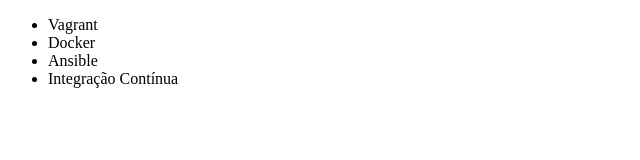
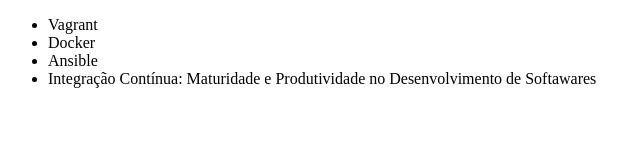
Before and after one commit to Yasmin-tech/alura-git, a plain HTML site: page index.html in a window 1280 px wide. Shown: the whole page, without its empty margins (0-640 px from the left). Drawn offline with Linux system fonts and the light colour scheme.

Commit message:
Renomeando curso de Integração Contínua

```diff
--- a/index.html
+++ b/index.html
@@ -9,7 +9,7 @@
         <li>Vagrant</li>
         <li>Docker</li>
         <li>Ansible</li>
-        <li>Integração Contínua</li>
+        <li>Integração Contínua: Maturidade e Produtividade no Desenvolvimento de Softawares</li>
     </ul>
 </body>
 </html>
```
